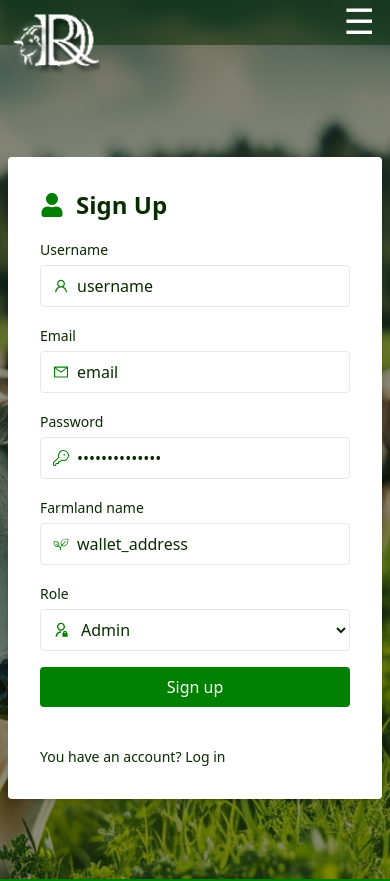
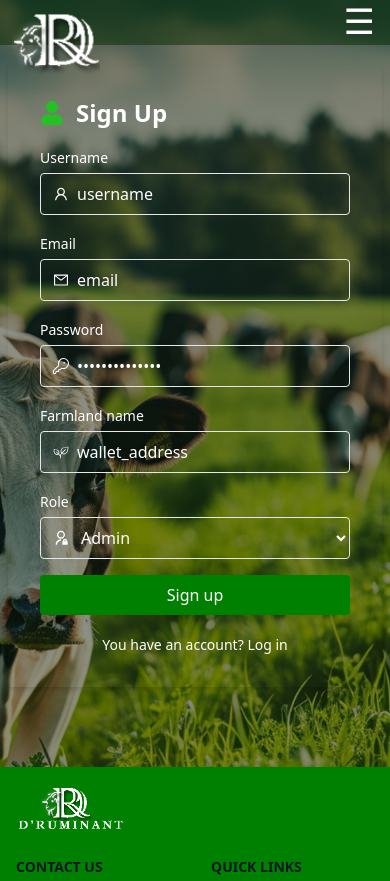
Before and after one commit to Samuel-EA1/druminant_project, a Next.js app: page /signup in a window 390 px wide. Shown: the top 881 px of the page. Built offline with nearby package versions, Linux system fonts and the light colour scheme.

Commit message:
home, sign up, and login page

```diff
--- a/src/components/moduleheader.js
+++ b/src/components/moduleheader.js
@@ -66,7 +66,7 @@ function ModuleHeader() {
           currentPath === "/signup"
             ? "border-none"
             : "border-[1px]"
-        }  border-gray-800 py-5  fixed top-0 left-0 right-0 main   ${
+        }  border-gray-800 py-5    ${
           currentPath === "/" ||
           currentPath === "/login" ||
           currentPath === "/signup"
--- a/src/pages/login.js
+++ b/src/pages/login.js
@@ -1,5 +1,6 @@
 import { Footer } from "@/components/footer";
 import Header from "@/components/header";
+import Head from "next/head";
 import Image from "next/image";
 import Link from "next/link";
 import { redirect } from "next/navigation";
@@ -47,28 +48,37 @@ export default function Login() {
   }
 
   return (
+    <div>
+      <Head>
+        <title>druminant - log in</title>
+        <meta name="description" content="Generated by create next app" />
+        <meta name="viewport" content="width=device-width, initial-scale=1" />
+        <link rel="icon" type="image/png" sizes="16x16" href="/image/mobilelogo.png" />
+      </Head>
+
       <div className="main">
+
         <Header />
-      <div className="mt-28">
+        <div className="mt-24">
           <div className="flex justify-center items-center    px-2  ">
-          <div className="bg-white p-8 rounded shadow-md max-w-xl   w-full  ">
+            <div className="md:bg-white p-8 rounded shadow-md max-w-xl   w-full  ">
               <h2 className="text-2xl flex items-center space-x-3 font-bold mb-4">
-              <FaUser className="text-[#008000]" />
-              <p>Log In</p>
+                <FaUser className="md:text-[#008000] text-[#24c024]" />
+                <p className="text-white md:text-black">Log In</p>
               </h2>
               <form onSubmit={login}>
                 <div className="mb-4">
-                <label htmlFor="username" className="text-sm">
+                  <label htmlFor="username" className="text-sm text-white md:text-black">
                     Username
                   </label>
                   <div className="flex items-center border rounded mt-1">
                     <span className="pl-3">
-                    <AiOutlineUser className="text-[#008000]" />
+                      <AiOutlineUser className="md:text-[#008000] text-white" />
                     </span>
                     <input
                       type="text"
                       id="username"
-                    className="w-full py-2 px-2 outline-none  bg-transparent  "
+                      className="w-full py-2 px-2 outline-none text-sm text-white h-12 md:text-black bg-transparent  "
                       placeholder="Enter your username"
                       required
                       maxLength={12}
@@ -79,22 +89,22 @@ export default function Login() {
                 </div>
 
                 <div className="mb-4">
-                <label htmlFor="ethAddress" className="text-sm">
+                  <label htmlFor="ethAddress" className="text-sm text-white md:text-black">
                     Password
                   </label>
                   <div className="flex items-center border rounded mt-1">
                     <span className="pl-3">
-                    <GoKey className="text-[#008000]" />
+                      <GoKey className="md:text-[#008000] text-white" />
                     </span>
                     <input
                       type="password"
                       id="password"
                       name="password"
-                    className="w-full py-2 px-2 outline-none bg-transparent"
+                      className="w-full py-2 px-2 outline-none text-sm h-12 text-white md:text-black bg-transparent"
                       placeholder="Enter your BNB wallet address"
                       required
                       value={"wallet_address"}
-                    onChange={(e) =>  handleChange(e)}
+                      onChange={(e) => handleChange(e)}
                     />
                   </div>
                 </div>
@@ -122,22 +132,20 @@ export default function Login() {
                 )}
               </form>
               <div className="mt-10 text-sm text-center flex justify-between w-full items-center max-w-xs mx-auto">
-              <p className="text-">
-                {" "}
-                You don&apos;t have an account?{" "}
-                <Link href={"/signup"}>Sign up</Link>{" "}
+                <p className=" mx-auto text-sm text-white md:text-black">
+                  You don&apos;t have an account?
+                  <Link href={"/signup"} className="md:text-[#008000]"> Sign up</Link>
                 </p>
-              {/* <Link href="/login" className="text-[#008000]">
-              Login
-            </Link> */}
               </div>
             </div>
           </div>
         </div>
 
-      <div className="mt-20 md:mt-48">
+        <div className="mt-48 md:mt-64">
           <Footer />
         </div>
       </div>
+    </div>
+
   );
 }
--- a/src/pages/signup.js
+++ b/src/pages/signup.js
@@ -20,39 +20,35 @@ export default function Login() {
   return (
     <div>
       <Head>
-        <title>Druminant - sign up</title>
-        <meta name="description" content="Create an account on Druminant" />
+        <title>druminant - sign up</title>
+        <meta name="description" content="Generated by create next app" />
         <meta name="viewport" content="width=device-width, initial-scale=1" />
-        <link rel="icon" href="/favicon.ico" />
+        <link rel="icon" type="image/png" sizes="16x16" href="/image/mobilelogo.png" />
       </Head>
       <div className="main">
         <Header />
-        <div className="form mt-28 ">
-          {/* <div className="login-header">
-          <FaUser className="login-user" style={{ marginTop: "-70px" }} />
-          <p style={{ paddingBottom: "10px" }}>USER SIGNUP</p>
-        </div> */}
+        <div className="form mt-5  ">
 
           <>
             <div className="flex justify-center items-center    px-2  ">
-              <div className="bg-white p-8 rounded shadow-md max-w-xl   w-full  ">
+              <div className=" md:bg-white h-full p-8 rounded shadow-md max-w-xl  w-full  ">
                 <h2 className="text-2xl flex items-center space-x-3 font-bold mb-4">
-                  <FaUser className="text-[#008000]" />
-                  <p>Sign Up</p>
+                  <FaUser className="md:text-[#008000] text-[#24c024]" />
+                  <p className="text-white md:text-black">Sign Up</p>
                 </h2>
                 <form onSubmit={"handleSubmit"}>
                   <div className="mb-4">
-                    <label htmlFor="username" className="text-sm">
+                    <label htmlFor="username" className="text-sm text-white md:text-black">
                       Username
                     </label>
                     <div className="flex items-center border rounded mt-1">
                       <span className="pl-3">
-                        <AiOutlineUser className="text-[#008000]" />
+                        <AiOutlineUser className="md:text-[#008000] text-white" />
                       </span>
                       <input
                         type="text"
                         id="username"
-                        className="w-full py-2 px-2 outline-none  bg-transparent  "
+                        className="w-full py-2 px-2 outline-none h-10 text-white md:text-black bg-transparent  "
                         placeholder="Enter your username"
                         required
                         maxLength={12}
@@ -62,17 +58,17 @@ export default function Login() {
                     </div>
                   </div>
                   <div className="mb-4">
-                    <label htmlFor="email" className="text-sm">
+                    <label htmlFor="email" className="text-sm text-white md:text-black">
                       Email
                     </label>
                     <div className="flex items-center border rounded mt-1">
                       <span className="pl-3">
-                        <AiOutlineMail className="text-[#008000]" />
+                        <AiOutlineMail className="md:text-[#008000] text-white" />
                       </span>
                       <input
                         type="email"
                         id="email"
-                        className="w-full py-2 px-2 outline-none bg-transparent"
+                        className="w-full py-2 px-2 outline-none text-white md:text-black h-10 bg-transparent"
                         placeholder="Enter your email"
                         required
                         value={"email"}
@@ -82,18 +78,18 @@ export default function Login() {
                   </div>
 
                   <div className="mb-4">
-                    <label htmlFor="ethAddress" className="text-sm">
+                    <label htmlFor="ethAddress" className="text-sm text-white md:text-black">
                       Password
                     </label>
                     <div className="flex items-center border rounded mt-1">
                       <span className="pl-3">
-                        <GoKey className="text-[#008000]" />
+                        <GoKey className="md:text-[#008000] text-white" />
                       </span>
                       <input
                         type="password"
                         id="password"
                         name="password"
-                        className="w-full py-2 px-2 outline-none bg-transparent"
+                        className="w-full py-2 px-2 outline-none text-white md:text-black h-10 bg-transparent"
                         placeholder="Enter your BNB wallet address"
                         required
                         value={"wallet_address"}
@@ -102,17 +98,17 @@ export default function Login() {
                     </div>
                   </div>
                   <div className="mb-4">
-                    <label htmlFor="ethAddress" className="text-sm">
+                    <label htmlFor="ethAddress" className="text-sm text-white md:text-black">
                       Farmland name
                     </label>
                     <div className="flex items-center border rounded mt-1">
                       <span className="pl-3">
-                        <PiPlantLight className="text-[#008000]" />
+                        <PiPlantLight className="md:text-[#008000] text-white" />
                       </span>
                       <input
                         type="text"
                         id=""
-                        className="w-full py-2 px-2 outline-none bg-transparent"
+                        className="w-full py-2 px-2 outline-none text-white md:text-black h-10 bg-transparent"
                         placeholder="Enter your BNB wallet address"
                         required
                         value={"wallet_address"}
@@ -122,18 +118,18 @@ export default function Login() {
                   </div>
 
                   <div className="mb-4">
-                    <label htmlFor="ethAddress" className="text-sm">
+                    <label htmlFor="ethAddress" className="text-sm text-white md:text-black">
                       Role
                     </label>
                     <div className="flex items-center border rounded mt-1">
                       <span className="pl-3">
-                        <RiAdminLine className="text-[#008000]" />
+                        <RiAdminLine className="md:text-[#008000] text-white" />
                       </span>
                       <select
                         type="text"
                         id="role"
                         name="role"
-                        className="w-full py-2 px-2 outline-none bg-transparent"
+                        className="w-full py-2 px-2 outline-none h-10 text-white md:text-black bg-transparent"
                         placeholder="Enter your BNB wallet address"
                         required
                         value={"wallet_address"}
@@ -179,10 +175,9 @@ export default function Login() {
                     </p>
                   )}
                 </form>
-                <div className="mt-10 text-sm text-center flex justify-between w-full items-center max-w-xs mx-auto">
-                  <p className="text-">
-                    {" "}
-                    You have an account? <Link href={"/login"}>Log in</Link>
+                <div className="mt-5 text-sm text-center flex justify-between w-full items-center max-w-xs mx-auto">
+                  <p className="mx-auto text-white md:text-black">
+                    You have an account? <Link href={"/login"}  className="md:text-[#008000]">Log in</Link>
                   </p>
                   {/* <Link href="/login" className="text-[#008000]">
               Login
--- a/src/styles/globals.css
+++ b/src/styles/globals.css
@@ -96,7 +96,7 @@ a {
 body{
 
     background-image: url("../../public/image/background.jpg");
-  background-position: center;
+  background-position: cover;
   background-size: cover;
   /* height: 100vh;
   width: 100vw; */
@@ -194,7 +194,7 @@ body{
 .main-text {
   font-family: Verdana, Geneva, Tahoma, sans-serif;
   text-align: left;
-  font-size: 16px;
+  font-size: 15px;
   /* background-color: yellow; */
   width: 50%;
   margin: 12px 0px 0px 80px;
@@ -205,7 +205,7 @@ body{
   width: 18%;
   height: auto;
   margin-left: 80px;
-  margin-top: 170px;
+  margin-top: 150px;
 }
 
 .lauch-btn p {
@@ -469,6 +469,7 @@ body{
 
 .admin-header {
   /* background-color: #008000; */
+  margin-top: -20px;
   display: flex;
   justify-content: space-between;
   align-items: center;
```
Also changed, not shown: src/pages/index.js (+4 -7 lines). Lines whose indentation alone changed are shown as unchanged.
